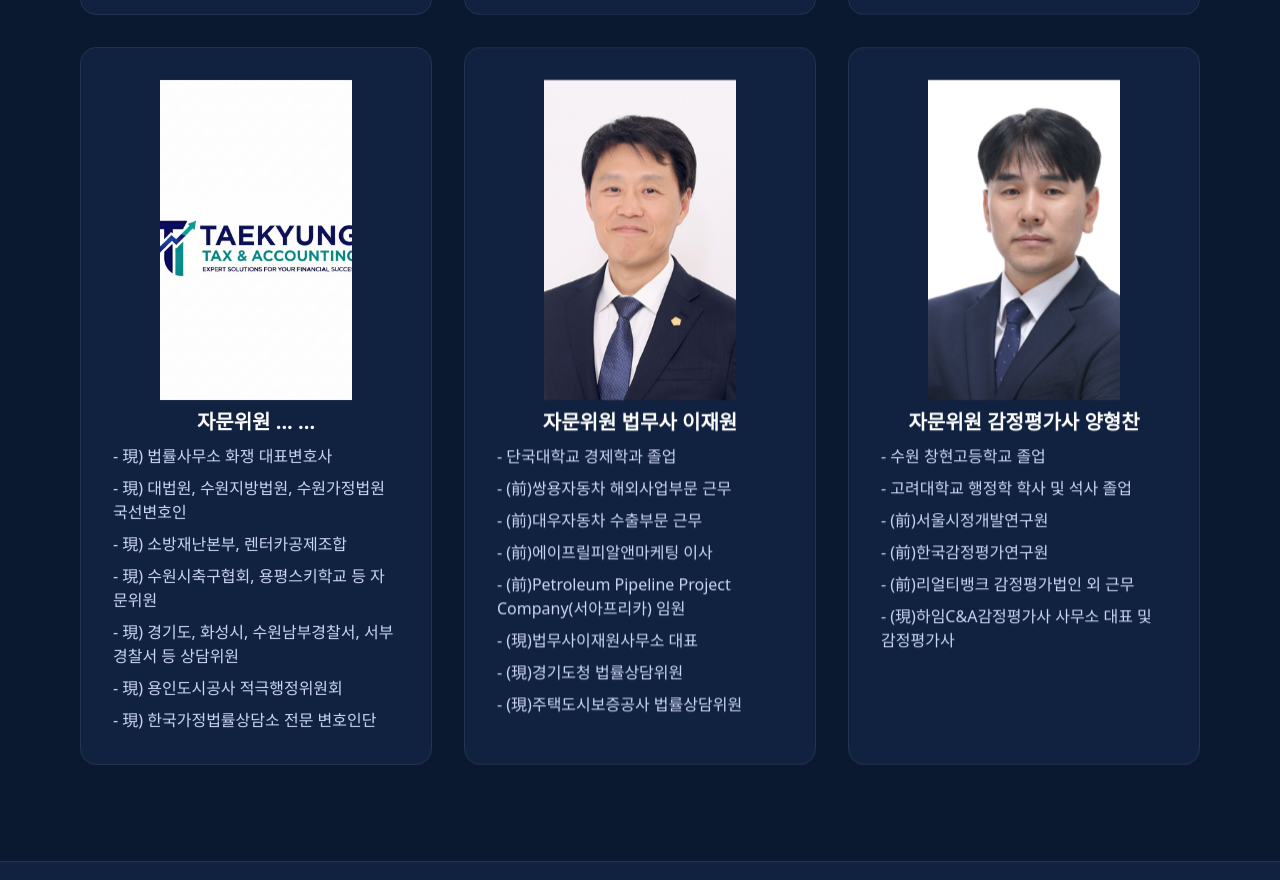
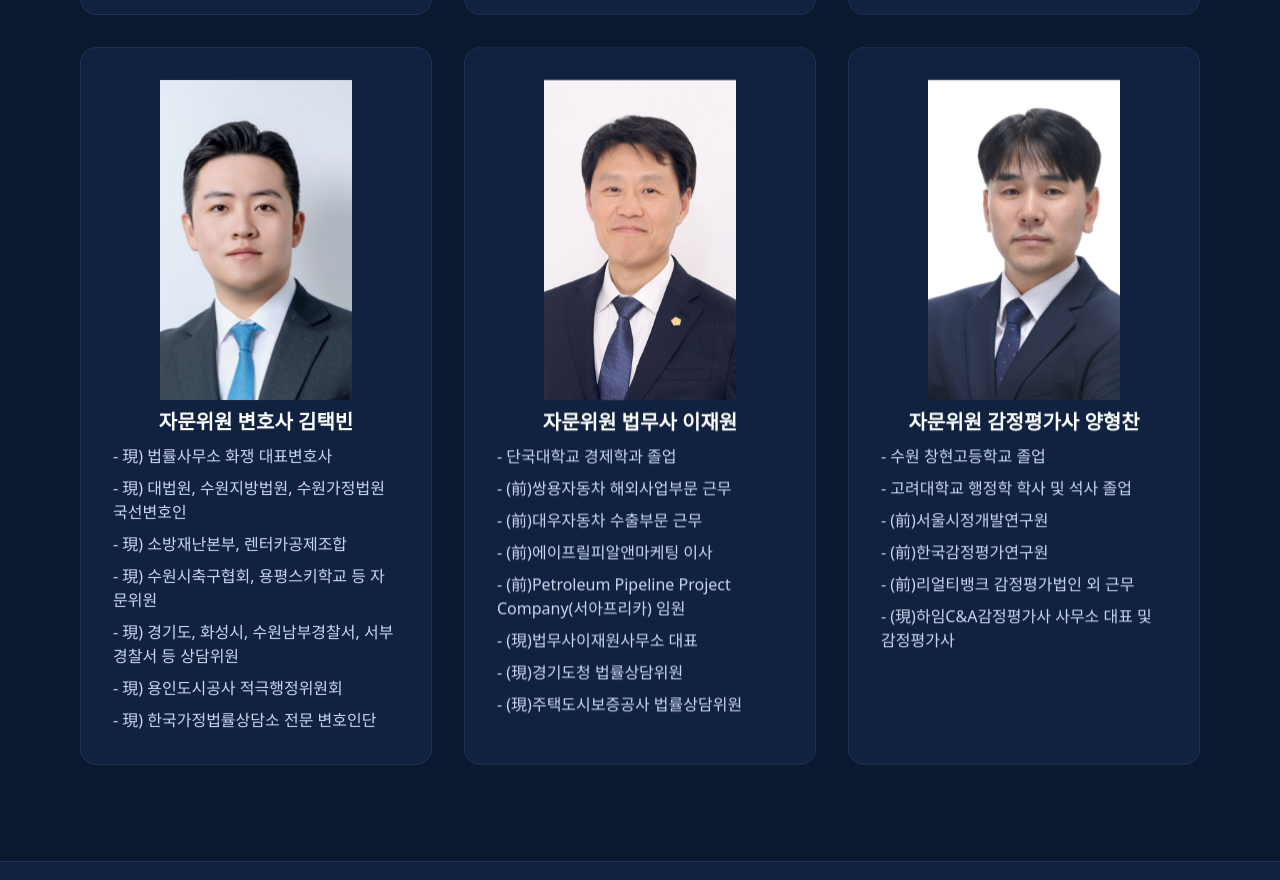
Before and after one commit to Gyungrae/taekyungtax, a plain HTML site: page index.html in a window 1280 px wide. Shown: the part 1974-2854 px from the top of the page. Drawn offline with nearby package versions, Linux system fonts and the light colour scheme.

Commit message:
Update index.html

```diff
--- a/index.html
+++ b/index.html
@@ -170,8 +170,8 @@
       </div>
       <!-- 김택빈 -->
       <div class="rounded-2xl border border-[var(--lightnavy)] p-8 bg-[var(--midnavy)] text-center">
-        <img src="./taekyung.png" alt="... ..." class="mx-auto full mb-2 w-48 md:w-48 h-60 md:h-80 object-cover" loading="lazy"/>
-        <div class="text-xl font-semibold mb-2">자문위원 ... ...</div>
+        <img src="./ktb1.png" alt="김택빈 변호사" class="mx-auto full mb-2 w-48 md:w-48 h-60 md:h-80 object-cover" loading="lazy"/>
+        <div class="text-xl font-semibold mb-2">자문위원 변호사 김택빈</div>
         <ul class="text-[var(--text-sub)] space-y-2 text-sm md:text-base leading-relaxed md:leading-normal text-left">
           <li>- 現) 법률사무소 화쟁 대표변호사</li>
           <li>- 現) 대법원, 수원지방법원, 수원가정법원 국선변호인</li>
```
